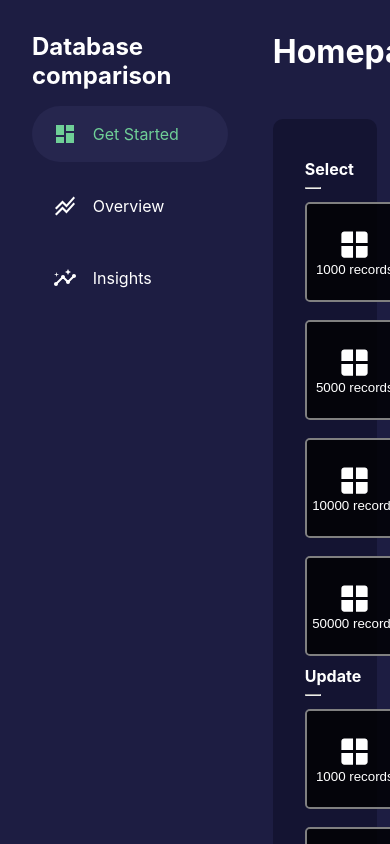
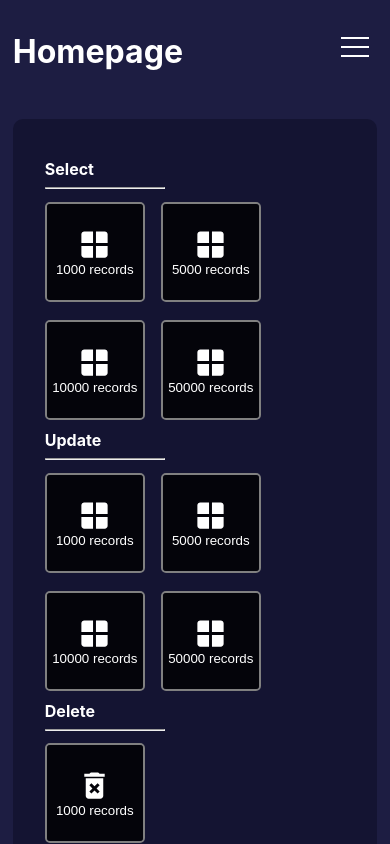
Before and after one commit to LeCarteloo/database-comparison, a React (Vite) app in the folder client/: page / in a window 390 px wide. Built offline with nearby package versions, Linux system fonts and the light colour scheme.

Commit message:
Removed extra main element in App.tsx, sidebar now works correctly on mobile
Added hamburger button and fixed error with tabbing sidebar links even if not visible

```diff
--- a/client/src/App.tsx
+++ b/client/src/App.tsx
@@ -4,13 +4,11 @@ import { Main } from './pages';
 function App() {
   return (
     <div className="app">
-      <main>
-        <Router>
-          <Routes>
-            <Route path="/*" element={<Main />} />
-          </Routes>
-        </Router>
-      </main>
+      <Router>
+        <Routes>
+          <Route path="/*" element={<Main />} />
+        </Routes>
+      </Router>
     </div>
   );
 }
--- a/client/src/components/block/Block.styled.ts
+++ b/client/src/components/block/Block.styled.ts
@@ -34,14 +34,12 @@ const Block = styled.button<BlockType>`
   cursor: pointer;
   overflow: hidden;
   transition: 0.2s ease-in-out;
-  &:hover {
-    transform: scale(1.05);
-  }
   &:active {
     opacity: 0.6;
   }
   &:hover,
   &:focus {
+    transform: scale(1.05);
     ${ImgBlock} {
       transform: scale(1.2);
     }
--- a/client/src/components/sidebar/Sidebar.styled.ts
+++ b/client/src/components/sidebar/Sidebar.styled.ts
@@ -1,13 +1,76 @@
-import styled from 'styled-components';
+import styled, { css } from 'styled-components';
 
-const Aside = styled.aside`
+interface OpenProp {
+  open: boolean;
+}
+
+const Hamburger = styled.button<OpenProp>`
+  position: absolute;
+  z-index: 999;
+  top: 2.2em;
+  right: 1em;
+  border: none;
+  padding: 0.6em;
+  background-color: transparent;
+  cursor: pointer;
+  &:hover {
+    span {
+      background-color: #6fcf97;
+    }
+  }
+  span {
+    transition: 0.3s ease-in-out;
+    width: 28px;
+    height: 2px;
+    background-color: #fff;
+    opacity: 1;
+  }
+
+  display: none;
+  @media (max-width: 800px) {
+    display: flex;
+    flex-direction: column;
+    gap: 0.5em;
+    ${({ open }) =>
+      open &&
+      css`
+        span:nth-child(1) {
+          transform: translate(0px, 8px) rotate(-45deg);
+        }
+        span:nth-child(2) {
+          transform: translateX(-30px);
+          opacity: 0;
+        }
+        span:nth-child(3) {
+          transform: translate(0px, -10px) rotate(45deg);
+        }
+      `}
+  }
+`;
+
+const Aside = styled.aside<OpenProp>`
   grid-area: sidebar;
-  width: 260px;
+  width: 250px;
+  transition: 0.2s ease-in-out;
+  background-color: #1d1d42;
+  height: 100%;
+  @media (max-width: 800px) {
+    position: absolute;
+    z-index: 999;
+    /* display: none; */
+    transform: translateX(-250px);
+    ${({ open }) =>
+      open &&
+      css`
+        display: block;
+        transform: translateX(0px);
+        border-right: 2px solid #141432;
+      `}
+  }
 `;
-// #6FCF97 - green #26264E - yes
 
 const Nav = styled.aside`
-  padding: 2em;
+  padding: 2em 2em 0 2em;
 `;
 
 const List = styled.ul`
@@ -17,7 +80,7 @@ const List = styled.ul`
 const Item = styled.li`
   margin-top: 1em;
   a {
-    border-radius: 25vh;
+    border-radius: 2vh;
     &:hover {
       background-color: #26264e;
     }
@@ -37,4 +100,4 @@ const Item = styled.li`
   }
 `;
 
-export { Aside, Nav, List, Item };
+export { Aside, Nav, List, Item, Hamburger };
--- a/client/src/components/sidebar/Sidebar.tsx
+++ b/client/src/components/sidebar/Sidebar.tsx
@@ -1,8 +1,12 @@
 import { Dashboard, StackedLineChart, Insights } from '@mui/icons-material';
 import * as S from './Sidebar.styled';
 import { NavLink } from 'react-router-dom';
+import { useEffect, useState } from 'react';
 
 const Sidebar = () => {
+  const [open, setOpen] = useState(false);
+  const [isMobile, setIsMobile] = useState(true);
+
   const items = [
     {
       icon: <Dashboard />,
@@ -21,14 +25,39 @@ const Sidebar = () => {
     },
   ];
 
+  function onResize(this: Window) {
+    if (this.innerWidth > 800) {
+      setOpen(false);
+      setIsMobile(false);
+    }
+  }
+
+  useEffect(() => {
+    window.addEventListener('resize', onResize);
+
+    return () => {
+      window.removeEventListener('resize', onResize);
+    };
+  }, []);
+
   return (
-    <S.Aside>
+    <>
+      <S.Hamburger open={open} onClick={() => setOpen(!open)}>
+        <span aria-hidden="true"></span>
+        <span aria-hidden="true"></span>
+        <span aria-hidden="true"></span>
+      </S.Hamburger>
+      <S.Aside open={open}>
         <S.Nav>
           <h2>Database comparison</h2>
           <S.List>
             {items.map((item) => (
               <S.Item key={item.label}>
-              <NavLink to={item.path}>
+                <NavLink
+                  to={item.path}
+                  onClick={() => setOpen(false)}
+                  tabIndex={isMobile && open ? 0 : -1}
+                >
                   {item.icon}
                   {item.label}
                 </NavLink>
@@ -37,6 +66,7 @@ const Sidebar = () => {
           </S.List>
         </S.Nav>
       </S.Aside>
+    </>
   );
 };
 
```
Lines whose indentation alone changed are shown as unchanged.
